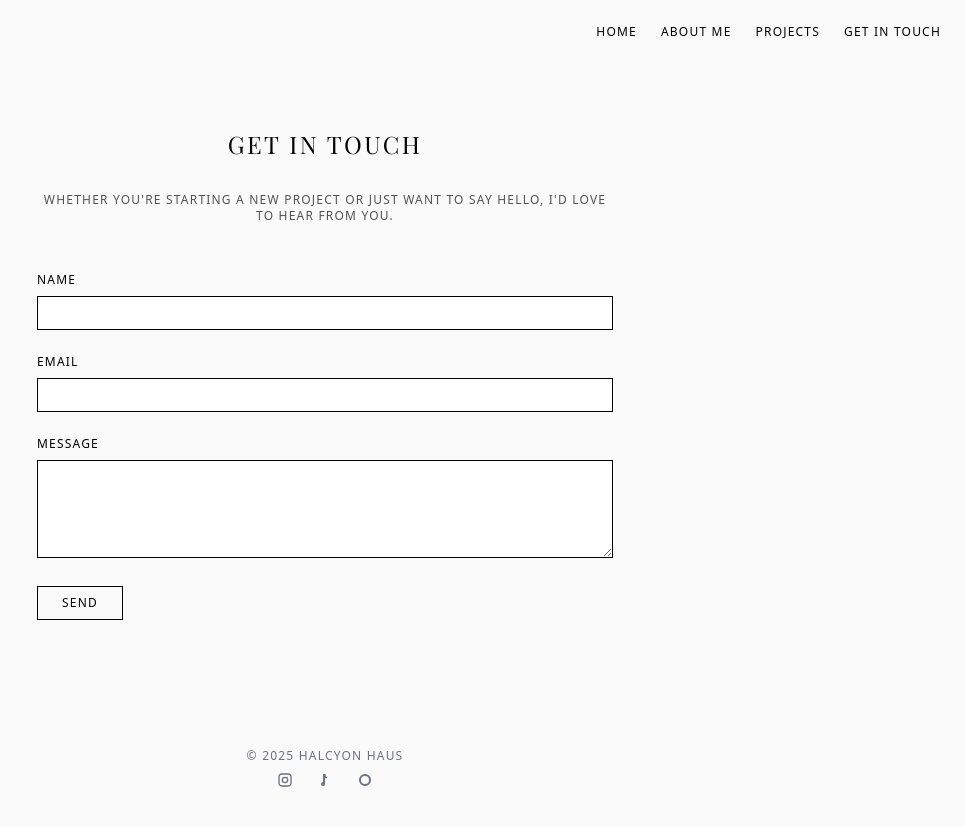
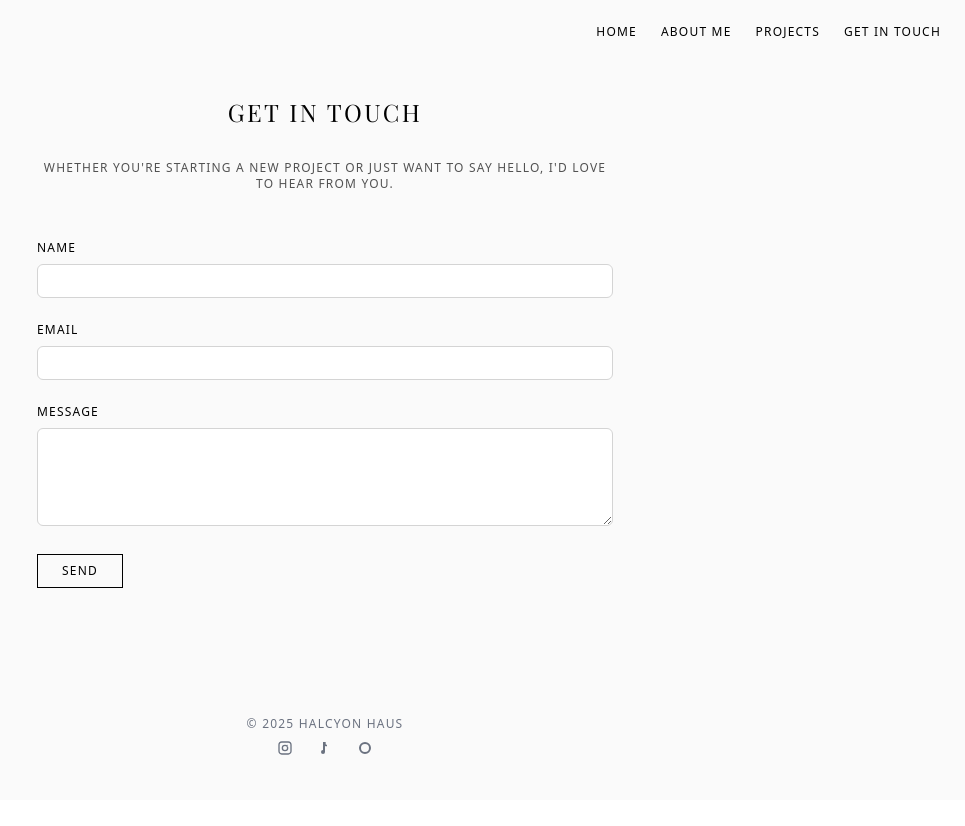
Before and after one commit to HalcyonHaus/halcyonhaus-site, a Next.js app: page /contact in a window 1280 px wide. Shown: the whole page, without its empty margins (315-1280 px from the left). After the commit the page ends 800 px from the top, so only its background shows below. Built offline with nearby package versions, Linux system fonts and the light colour scheme.

Commit message:
Update contact.js

```diff
--- a/pages/contact.js
+++ b/pages/contact.js
@@ -52,7 +52,7 @@ export default function ContactPage() {
       </header>
 
       {/* Main Section */}
-      <main className="px-6 pt-32 pb-24">
+      <main className="px-6 pt-24 pb-24">
         <h1
           className="text-2xl md:text-2xl font-light tracking-[0.1em] text-center mb-8"
           style={{ fontFamily: "'Playfair Display', serif" }}
@@ -69,36 +69,30 @@ export default function ContactPage() {
   className="max-w-xl mx-auto space-y-6 text-xs tracking-widest uppercase font-inter"
 >
   <div>
-            <label htmlFor="name" className="block mb-2">
-              Name
-            </label>
+    <label htmlFor="name" className="block mb-2">Name</label>
     <input
       type="text"
       name="name"
       required
-              className="w-full border border-black px-3 py-2 text-black text-xs uppercase tracking-wider focus:outline-none"
+      className="w-full border border-neutral-300 rounded-md px-4 py-2 text-black text-xs uppercase tracking-wider focus:outline-none focus:border-black transition"
     />
   </div>
   <div>
-            <label htmlFor="email" className="block mb-2">
-              Email
-            </label>
+    <label htmlFor="email" className="block mb-2">Email</label>
     <input
       type="email"
       name="email"
       required
-              className="w-full border border-black px-3 py-2 text-black text-xs uppercase tracking-wider focus:outline-none"
+      className="w-full border border-neutral-300 rounded-md px-4 py-2 text-black text-xs uppercase tracking-wider focus:outline-none focus:border-black transition"
     />
   </div>
   <div>
-            <label htmlFor="message" className="block mb-2">
-              Message
-            </label>
+    <label htmlFor="message" className="block mb-2">Message</label>
     <textarea
       name="message"
       rows="5"
       required
-              className="w-full border border-black px-3 py-2 text-black text-xs uppercase tracking-wider focus:outline-none"
+      className="w-full border border-neutral-300 rounded-md px-4 py-2 text-black text-xs uppercase tracking-wider focus:outline-none focus:border-black transition"
     ></textarea>
   </div>
   <button
```
Lines whose indentation alone changed are shown as unchanged.
